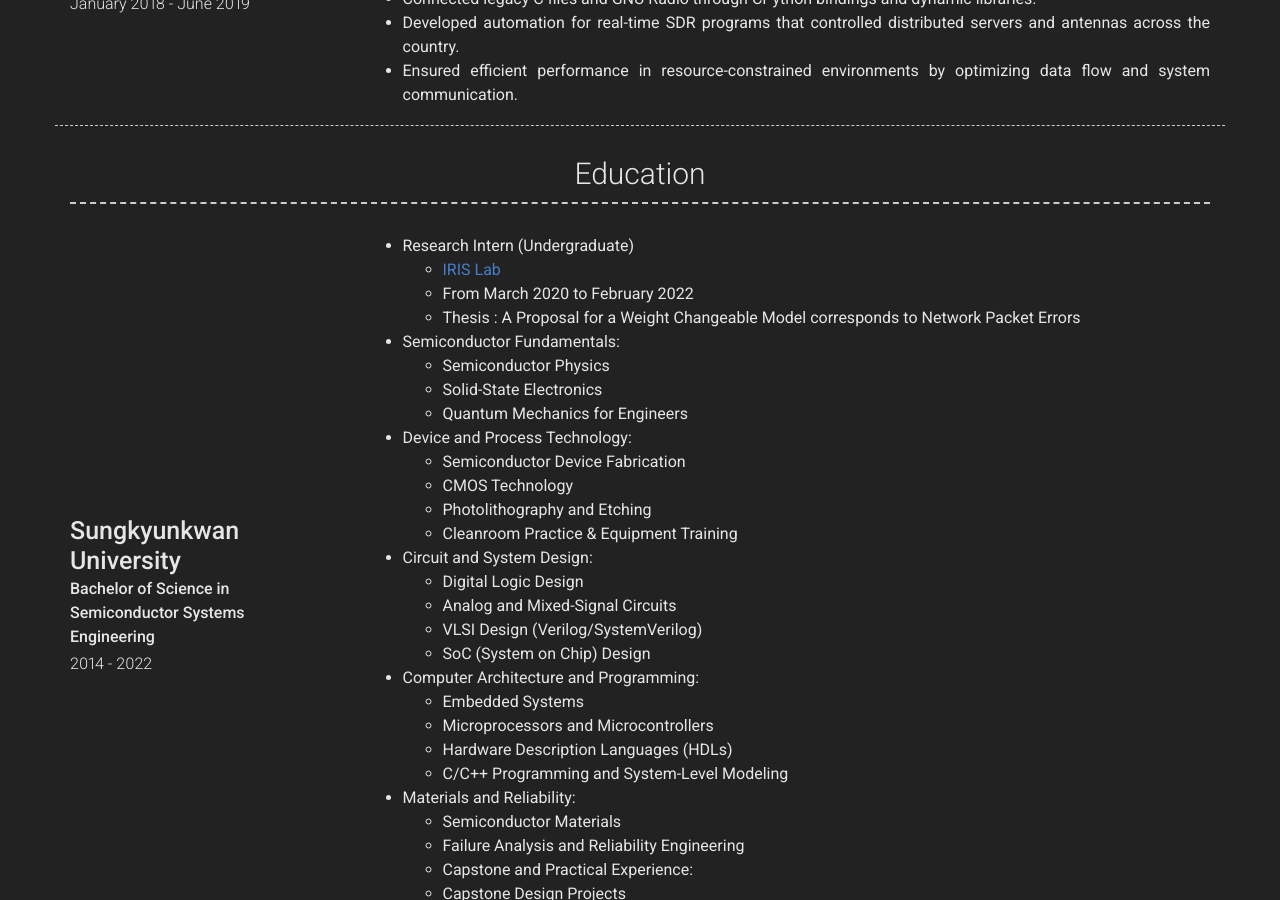
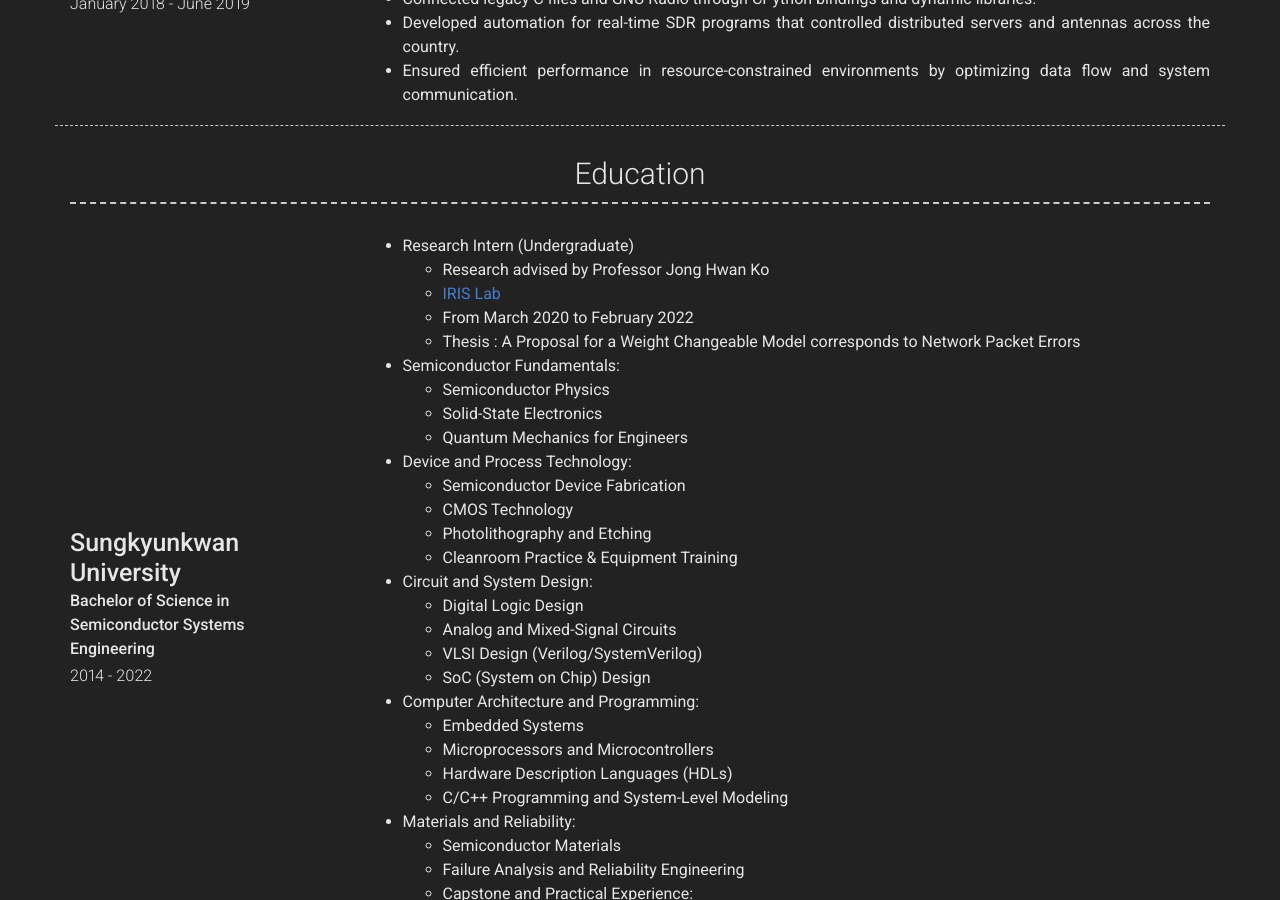
Before and after one commit to dkdlqoddi/dkdlqoddi.github.io, a Jekyll site: the page built from index.md, in a window 1280 px wide and 900 px high, scrolled down 1620 px. Built offline with Jekyll 4.4.1, drawn with Linux system fonts in a browser that asks for light colours; nearby versions of some CDN libraries.

Commit message:
Education: add name of professor
Signed-off-by: Jae-Yul Woo <dkdlqoddi@naver.com>

```diff
--- a/_config.yml
+++ b/_config.yml
@@ -147,6 +147,7 @@
         caption: 2014 - 2022
         description: | # this will include new lines to allow paragraphs
           - Research Intern (Undergraduate)
+            - Research advised by Professor Jong Hwan Ko
             - [IRIS Lab](https://iris.skku.edu/){:target="_blank"}
             - From March 2020 to February 2022
             - Thesis : A Proposal for a Weight Changeable Model corresponds to Network Packet Errors
```
